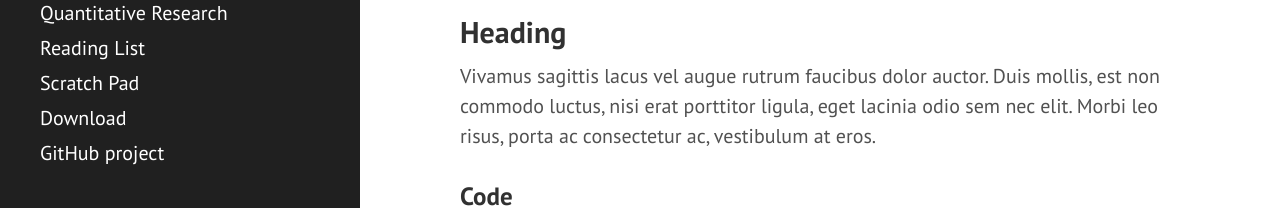
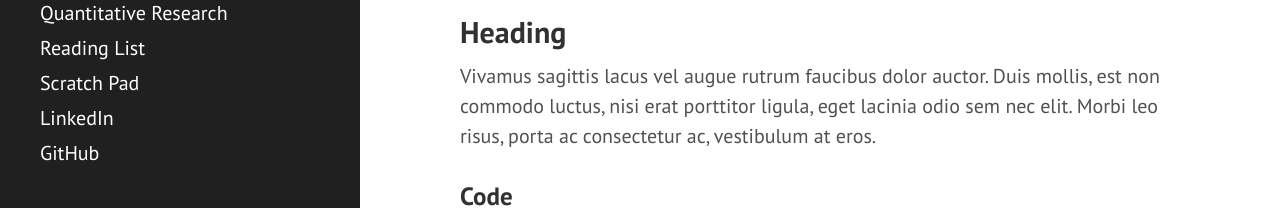
Before and after one commit to JonathanJohann/Research, a Jekyll site: the page built from index.html, in a window 1280 px wide and 900 px high, scrolled down 539 px. Shown: the part 689-897 px from the top of the window. Built offline with Jekyll 4.4.1, drawn with Linux system fonts in a browser that asks for light colours; Markdown is read by kramdown in place of the engine named in the settings; the list of posts is cut into pages by our own code.

Commit message:
Update sidebar.html

```diff
--- a/_includes/sidebar.html
+++ b/_includes/sidebar.html
@@ -26,8 +26,8 @@
         {% endif %}
       {% endfor %}
 
-      <a class="sidebar-nav-item" href="{{ site.github.repo }}/archive/v{{ site.version }}.zip">Download</a>
-      <a class="sidebar-nav-item" href="{{ site.github.repo }}">GitHub project</a>
+      <a class="sidebar-nav-item" href="http://linkedin.com/in/jonathan-f-johannemann-5aa85894">LinkedIn</a>
+      <a class="sidebar-nav-item" href="https://github.com/JonathanJohann">GitHub</a>
     </nav>
   </div>
 </div>
```
